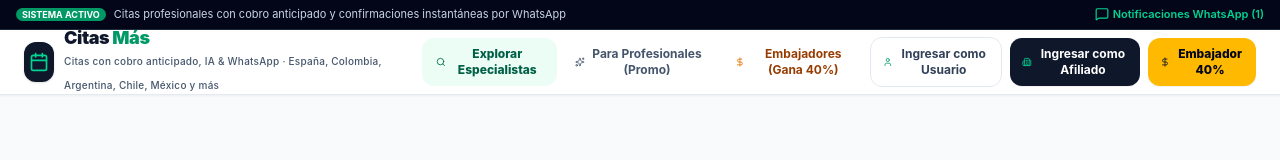
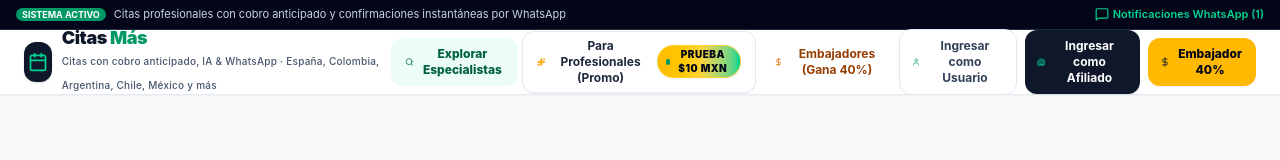
Before and after one commit to maanuu721-droid/Citas-Mas, a React (Vite) app: page / in a window 1280 px wide. Shown: the top 160 px of the page. Built offline with nearby package versions, Linux system fonts and the light colour scheme; no server answers; the database is empty.

Commit message:
feat: badge 'Prueba  MXN' visible en el boton de inicio 'Para Profesionales (Promo)'

```diff
--- a/src/App.tsx
+++ b/src/App.tsx
@@ -555,14 +555,21 @@
                     setActiveView('promo');
                     setSelectedAffiliate(null);
                   }}
-                  className={`px-3.5 py-2 rounded-xl transition-all flex items-center space-x-1.5 ${
+                  className={`px-3.5 py-1.5 rounded-xl transition-all flex items-center space-x-2 border cursor-pointer ${
                     activeView === 'promo'
-                      ? 'bg-emerald-50 text-emerald-800 font-extrabold'
-                      : 'text-slate-600 hover:text-slate-900 hover:bg-slate-100'
+                      ? 'bg-emerald-50 text-emerald-950 border-emerald-300 font-black shadow-xs'
+                      : 'bg-white hover:bg-slate-50 text-slate-800 border-slate-200/90 hover:border-amber-400 shadow-2xs'
                   }`}
+                  title="Conoce los planes y el Plan de Prueba por $10 MXN mensuales"
                 >
-                  <Sparkles className="w-3.5 h-3.5" />
-                  <span>Para Profesionales (Promo)</span>
+                  <div className="flex items-center space-x-1.5">
+                    <Sparkles className="w-3.5 h-3.5 text-amber-500 fill-amber-400" />
+                    <span className="font-bold text-xs">Para Profesionales (Promo)</span>
+                  </div>
+                  <span className="bg-gradient-to-r from-amber-400 via-amber-300 to-emerald-400 text-slate-950 font-black text-[10px] px-2 py-0.5 rounded-full shadow-xs uppercase tracking-wider flex items-center space-x-1 border border-amber-300/80">
+                    <span className="inline-block w-1.5 h-1.5 rounded-full bg-emerald-600 animate-pulse"></span>
+                    <span>Prueba $10 MXN</span>
+                  </span>
                 </button>
 
                 <button
@@ -937,10 +944,19 @@
                     setSelectedAffiliate(null);
                     setIsMobileMenuOpen(false);
                   }}
-                  className="w-full text-left py-2 px-3 rounded-lg text-slate-700 hover:bg-slate-50 flex items-center space-x-2"
+                  className={`w-full text-left py-2.5 px-3 rounded-xl flex items-center justify-between border cursor-pointer transition-all ${
+                    activeView === 'promo'
+                      ? 'bg-emerald-50 border-emerald-300 text-emerald-950 font-black'
+                      : 'border-slate-100 hover:bg-slate-50 text-slate-800'
+                  }`}
                 >
-                  <Sparkles className="w-4 h-4 text-amber-500" />
-                  <span>Para Profesionales (Promo & Planes)</span>
+                  <div className="flex items-center space-x-2">
+                    <Sparkles className="w-4 h-4 text-amber-500 fill-amber-400" />
+                    <span className="font-bold text-xs sm:text-sm">Para Profesionales (Promo & Planes)</span>
+                  </div>
+                  <span className="bg-gradient-to-r from-amber-400 via-amber-300 to-emerald-400 text-slate-950 font-black text-[10px] px-2 py-0.5 rounded-full shadow-xs border border-amber-300/80 shrink-0">
+                    Prueba $10 MXN
+                  </span>
                 </button>
 
                 <button
```
